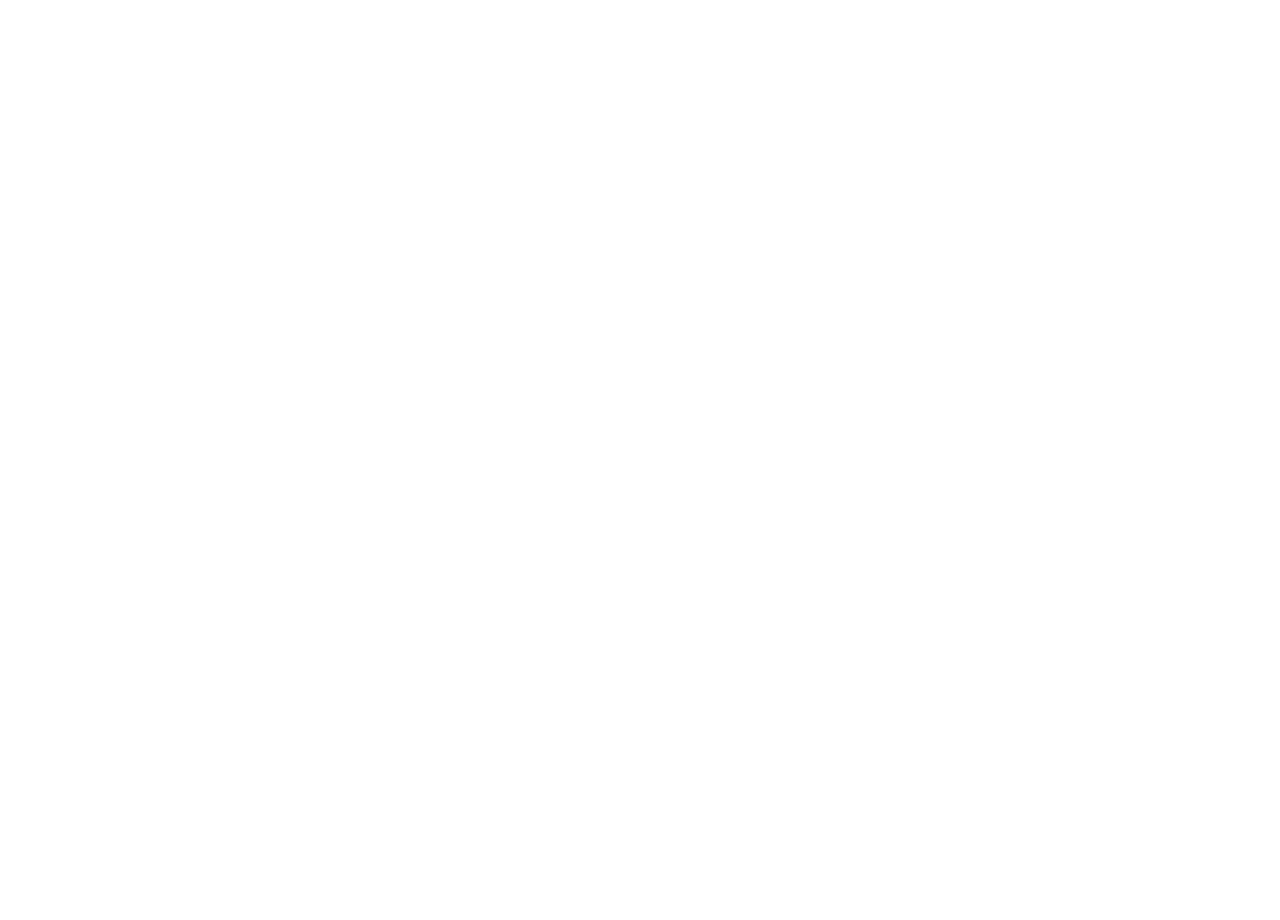
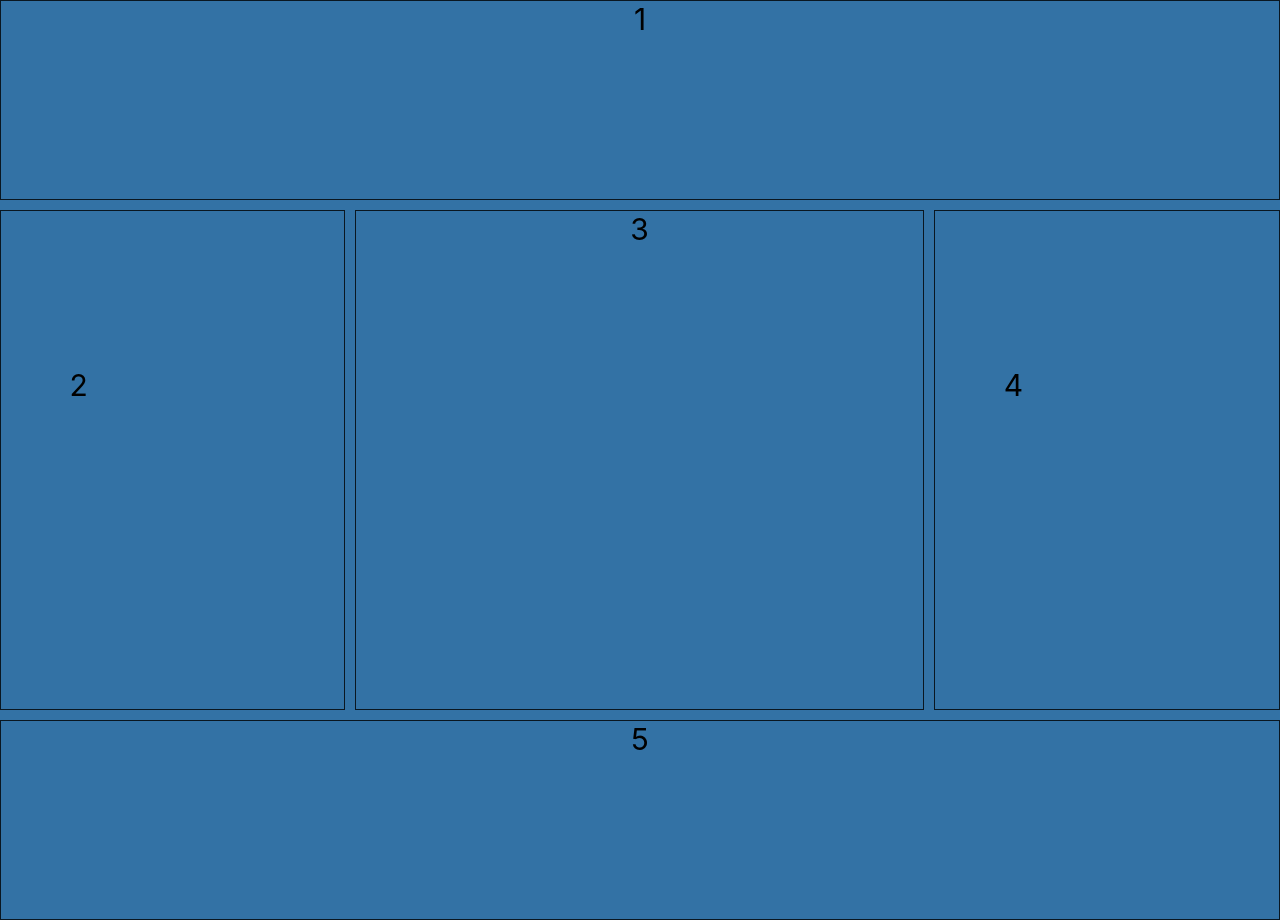
Before and after one commit to Katarka/World-of-RChraft, a React (Create React App) app: page / in a window 1280 px wide. Before the commit the page ends 800 px from the top, so only its background shows below. Built offline with nearby package versions, Linux system fonts and the light colour scheme.

Commit message:
Add grid

```diff
--- a/src/App.css
+++ b/src/App.css
@@ -1,38 +1,52 @@
-.App {
-  text-align: center;
+.grid-container {
+    display: grid;
+    grid-template-columns: auto auto auto auto;
+    grid-template-rows: 200px 500px 200px;
+    grid-gap: 10px;
+    background-color: #3372a5;
 }
 
-.App-logo {
-  height: 40vmin;
-  pointer-events: none;
+.grid-container > div {
+    border: 1px solid rgba(0, 0, 0, 0.8);
+    text-align: center;
+    font-size: 30px;
 }
 
-@media (prefers-reduced-motion: no-preference) {
-  .App-logo {
-    animation: App-logo-spin infinite 20s linear;
-  }
+.item1 {
+    grid-column: 1 / span 4;
 }
 
-.App-header {
-  background-color: #282c34;
-  min-height: 100vh;
-  display: flex;
-  flex-direction: column;
-  align-items: center;
-  justify-content: center;
-  font-size: calc(10px + 2vmin);
-  color: white;
+.item2 {
+    display: grid;
+    grid-gap: 50px;
+    grid-auto-rows: auto;
+    grid-template-areas:
+    "a a"
+    "b b"
+    "c c"
+    "d d";
+    background-color: #3372a5;
+    align-content: center;
 }
 
-.App-link {
-  color: #61dafb;
+.item3 {
+    grid-column: 2 / span 2;
 }
 
-@keyframes App-logo-spin {
-  from {
-    transform: rotate(0deg);
-  }
-  to {
-    transform: rotate(360deg);
-  }
+.item4 {
+    display: grid;
+    grid-gap: 50px;
+    grid-auto-rows: auto;
+    grid-template-areas:
+    "a a"
+    "b b"
+    "c c"
+    "d d";
+    background-color: #3372a5;
+    align-content: center;
 }
+
+.item5 {
+    grid-column: 1 / span 4;
+    user-input: "";
+}
--- a/src/App.js
+++ b/src/App.js
@@ -4,7 +4,15 @@
 function App() {
   return (
     <div className="App">
-
+      <body>
+      <div class="grid-container">
+        <div class="item1">1</div>
+        <div class="item2">2</div>
+        <div class="item3">3</div>
+        <div class="item4">4</div>
+        <div class="item5">5</div>
+      </div>
+      </body>
     </div>
   );
 }
```
